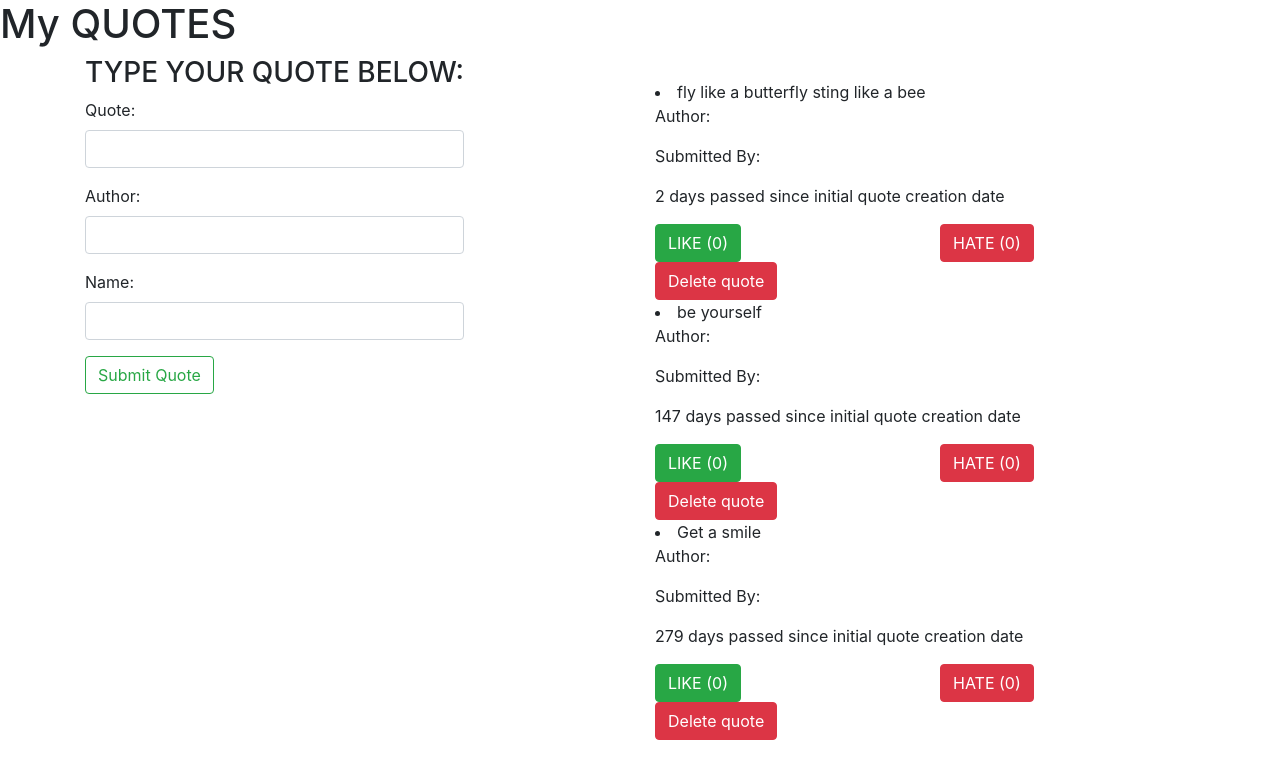
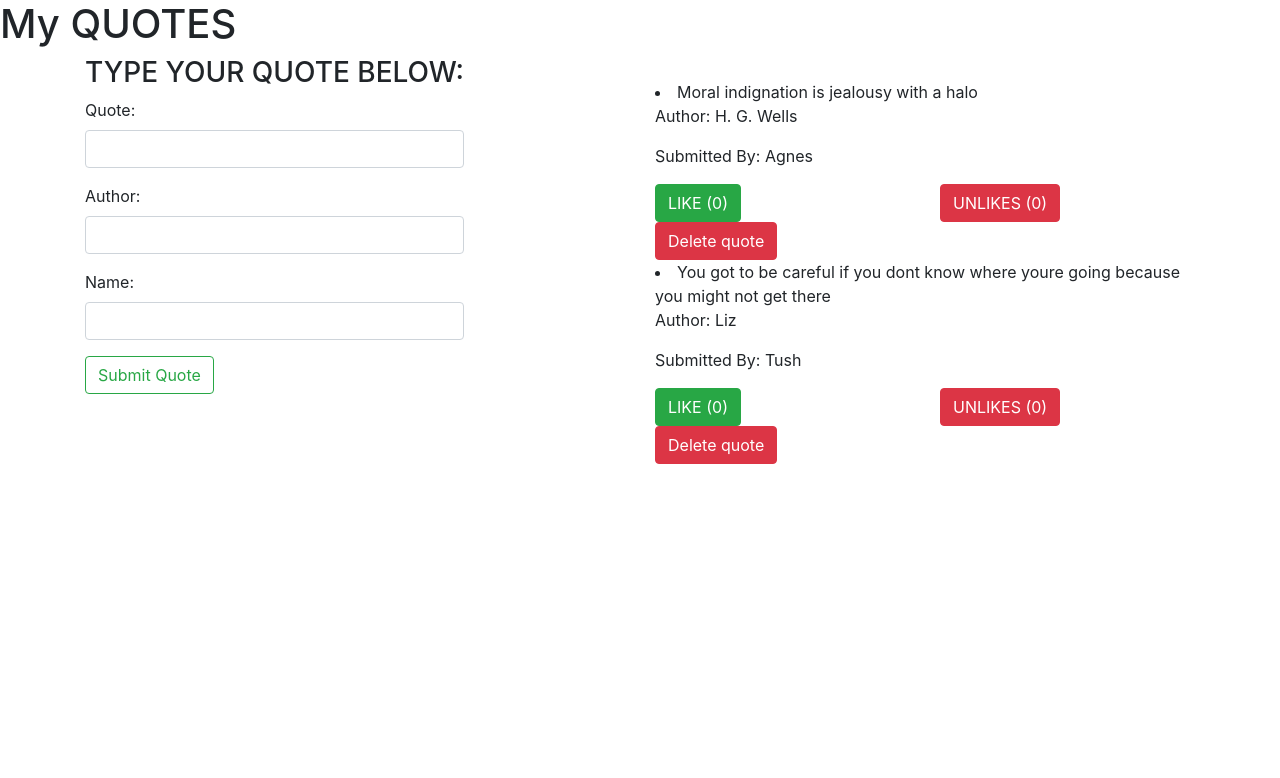
Before and after one commit to kavata9/Collection, an Angular app: page / in a window 1280 px wide. Shown: the top 778 px of the page. Built offline with nearby package versions, Linux system fonts and the light colour scheme.

Commit message:
add README

```diff
--- a/src/app/quote-details/quote-details.component.html
+++ b/src/app/quote-details/quote-details.component.html
@@ -1,6 +1,6 @@
 <p>Author: {{quote.author}}</p>
 <p>Submitted By: {{quote.submit}}</p>
-<p> {{quote.completeDate|dateCount}} days passed since initial quote creation date</p>
+<!-- <p> {{quote.completeDate|dateCount}} days passed since initial quote creation date</p> -->
 
 <div class="row botttomSapce">
 
@@ -10,7 +10,7 @@
   </div>
 
   <div class="col-md-6">
-    <a class="btn btn-danger" href="" (click)="voteDown()">HATE ({{downVote}})
+    <a class="btn btn-danger" href="" (click)="voteDown()">UNLIKES ({{downVote}})
     </a>
   </div>
 
--- a/src/app/quote-form/quote-form.component.ts
+++ b/src/app/quote-form/quote-form.component.ts
@@ -7,7 +7,7 @@ import { Quote } from '../quote';
   styleUrls: ['./quote-form.component.css']
 })
 export class QuoteFormComponent implements OnInit {
-newQuote = new Quote(0,'', '', new Date());
+newQuote = new Quote('','', '', );
 @Output() addQuote = new EventEmitter<Quote>();
 
 submitQuote() {
--- a/src/app/quote.ts
+++ b/src/app/quote.ts
@@ -1,7 +1,7 @@
 export class Quote {
     public showDescription:boolean;
 
-    constructor(public id:number, public name:string, public description:string,public completeDate:Date){
+    constructor(public name: string, public author: string, public submit: string){
         this.showDescription = false
     }
 }
--- a/src/app/quote/quote.component.ts
+++ b/src/app/quote/quote.component.ts
@@ -8,9 +8,10 @@ import {Quote} from '../quote'
 export class QuoteComponent implements OnInit {
 
   quotes = [
-    new Quote(1,'fly like a butterfly sting like a bee','Agnes',new Date(2018,3,22) ),
-    new Quote(2,'be yourself','Liz',new Date(2018,8,14) ),
-    new Quote(3, 'Get a smile','Paul',new Date(2018,12,24) ),
+    new Quote('Moral indignation is jealousy with a halo',' H. G. Wells ','Agnes' ),
+    new Quote('You got to be careful if you dont know where youre going because you might not get there','Liz','Tush')
+    // new Quote( 'Get a smile','Paul','liz')
+
   ]
 
 
@@ -27,6 +28,7 @@ export class QuoteComponent implements OnInit {
   addNewQuote(quote) {
     this.quotes.push(quote);
   }
+
   deleteQuote(isComplete,index){
     if (isComplete){
       let toDelete=confirm('Are you sure you want to delete ${this.quotes[index].name}')
```
Also changed, not shown: images/background.jpg (added), src/styles.css (line endings or trailing spaces), 1 other file (tests, documents, lock files or other folders).
